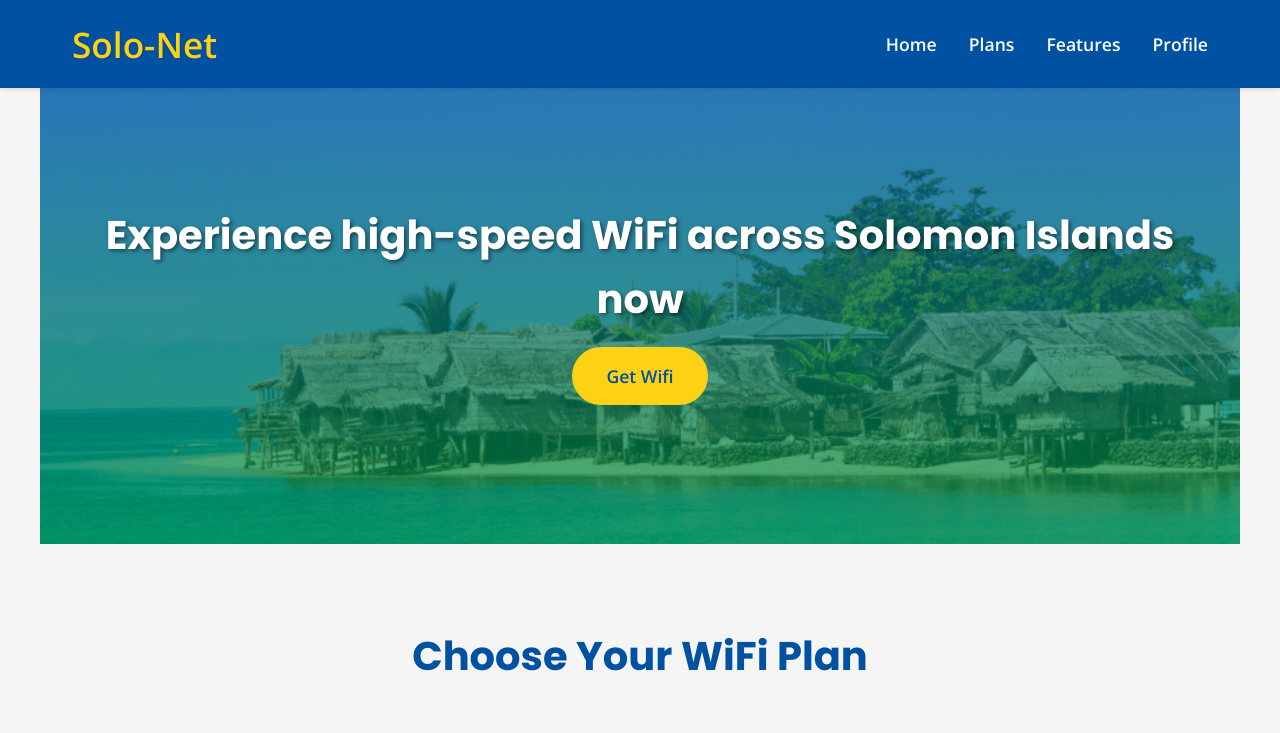
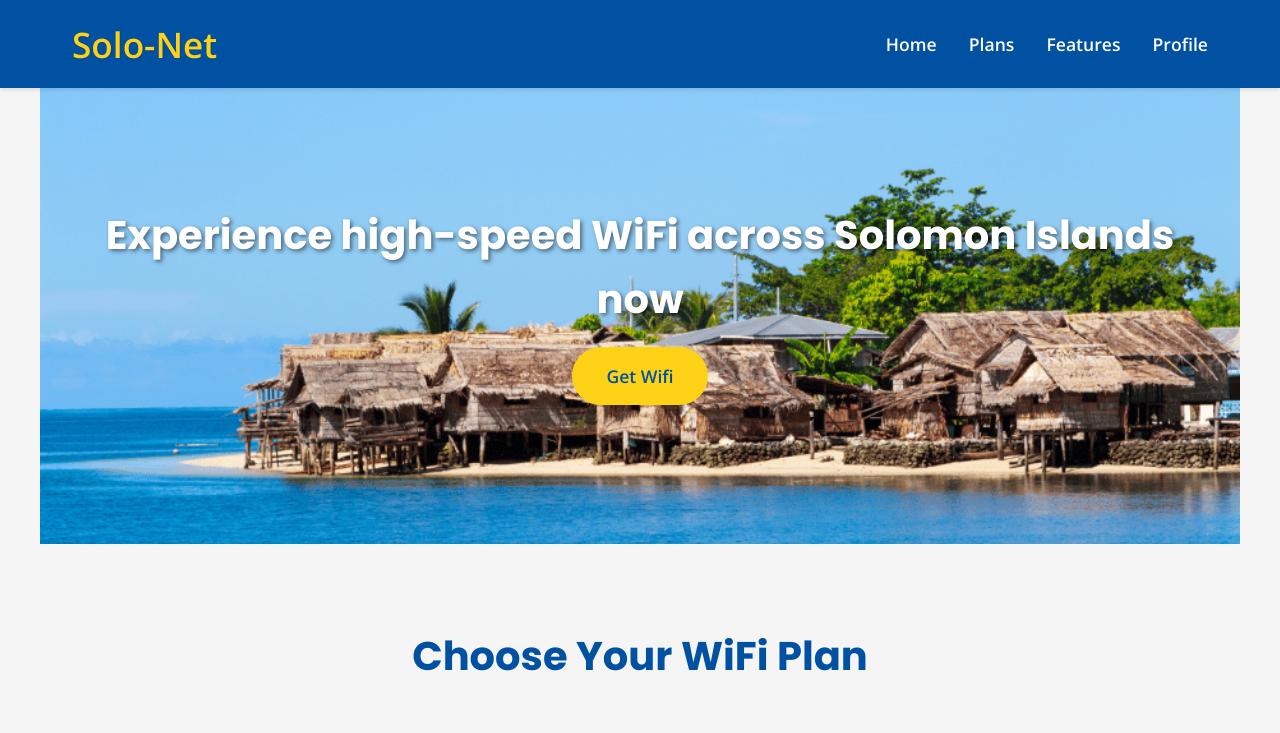
Before and after one commit to mukasac/soloonet, a plain HTML site: page index.html in a window 1280 px wide. Shown: the top 733 px of the page. Drawn offline with nearby package versions, Linux system fonts and the light colour scheme.

Commit message:
Update index.html

```diff
--- a/index.html
+++ b/index.html
@@ -100,7 +100,7 @@
         }
 
         .hero {
-            background-image: linear-gradient(rgba(0, 81, 161, 0.7), rgba(0, 150, 57, 0.7)),url('images/solox.png');
+            background-image:url('images/solox.png');
             background-size: cover;
             background-position: center;
             height: 60vh;
```
